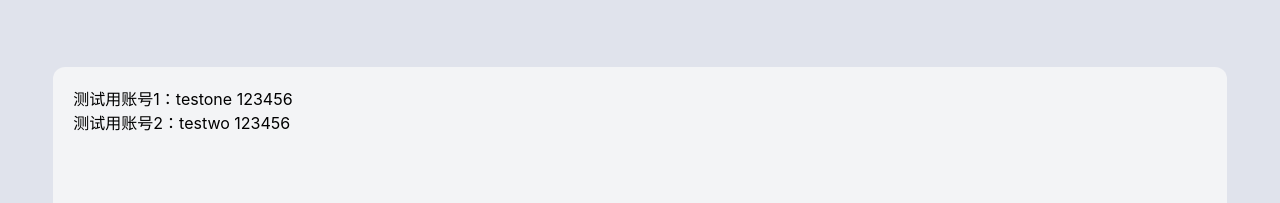
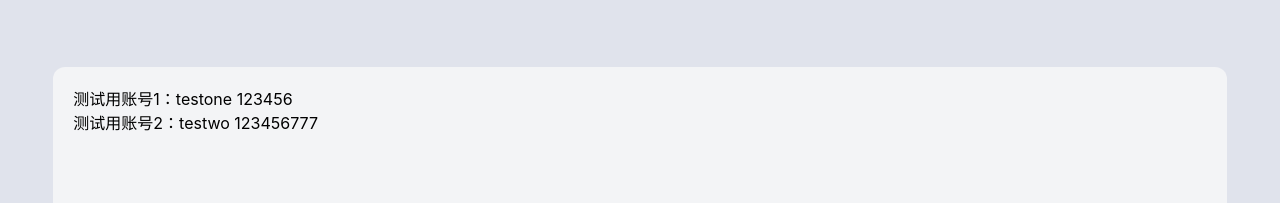
Before and after one commit to zhenglou/letschat, a React app in the folder letschat-front/: page / in a window 1280 px wide. Shown: the top 203 px of the page. Built offline with nearby package versions, Linux system fonts and the light colour scheme; no server answers.

Commit message:
测试自动化部署

```diff
--- a/letschat-front/src/layouts/Login.tsx
+++ b/letschat-front/src/layouts/Login.tsx
@@ -32,7 +32,7 @@ const Login = () => {
     <>
       <div className='absolute top-5 left-5'>
         <span>测试用账号1：</span><span>testone 123456</span><br />
-        <span>测试用账号2：</span><span>testwo 123456</span>
+        <span>测试用账号2：</span><span>testwo 123456777</span>
       </div>
       <div className="flex flex-col justify-center items-center w-full">
         <div className="text-3xl font-bold mb-5">
```
